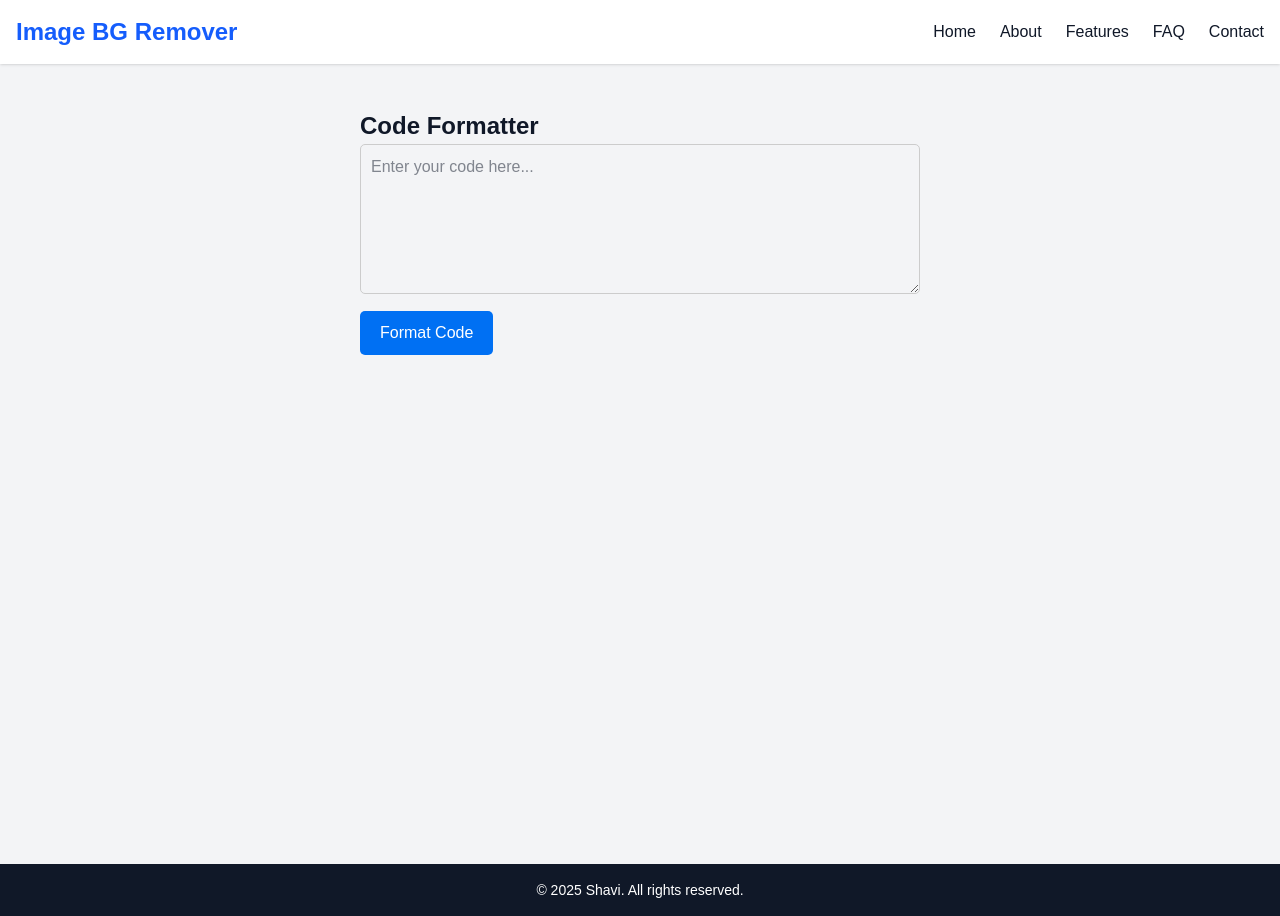
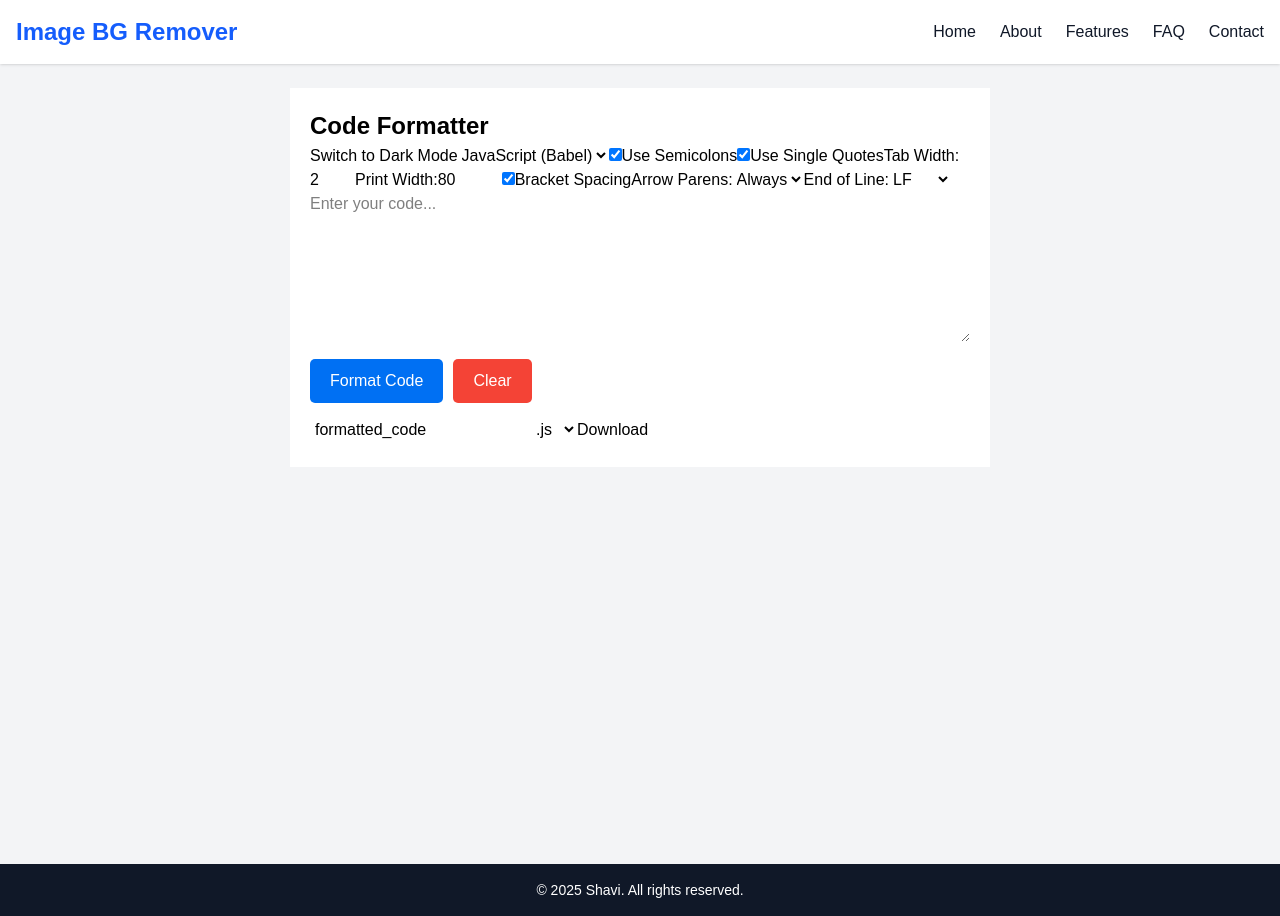
Before and after one commit to MR-SHIV-SHARMA/shavi, a Next.js app: page /projects/code-formatter in a window 1280 px wide. Built offline with nearby package versions, Linux system fonts and the light colour scheme.

Commit message:
feat: enhance code formatter with customizable options and improved UI for better user experience

```diff
--- a/src/app/api/codeFormatter/route.js
+++ b/src/app/api/codeFormatter/route.js
@@ -8,10 +8,16 @@ export async function POST(req) {
       return NextResponse.json({ error: "Code is required" }, { status: 400 });
     }
 
+    const supportedParsers = ["babel", "typescript", "json", "html", "css"];
+    const parser =
+      body.parser && supportedParsers.includes(body.parser)
+        ? body.parser
+        : "babel";
+
     const formattedCode = await prettier.format(body.code, {
-      parser: "babel",
-      semi: true,
-      singleQuote: true,
+      parser,
+      semi: body.semi ?? true,
+      singleQuote: body.singleQuote ?? true,
     });
 
     return NextResponse.json({ formattedCode });
--- a/src/app/projects/code-formatter/page.js
+++ b/src/app/projects/code-formatter/page.js
@@ -1,18 +1,44 @@
 "use client";
+
 import { useState } from "react";
 
 export default function CodeFormatter() {
   const [code, setCode] = useState("");
   const [formattedCode, setFormattedCode] = useState("");
   const [error, setError] = useState(null);
+  const [loading, setLoading] = useState(false);
+  const [copySuccess, setCopySuccess] = useState("");
+  const [parser, setParser] = useState("babel");
+  const [semi, setSemi] = useState(true);
+  const [singleQuote, setSingleQuote] = useState(true);
+  const [tabWidth, setTabWidth] = useState(2);
+  const [bracketSpacing, setBracketSpacing] = useState(true);
+  const [arrowParens, setArrowParens] = useState("always");
+  const [printWidth, setPrintWidth] = useState(80);
+  const [endOfLine, setEndOfLine] = useState("lf");
+  const [theme, setTheme] = useState("light");
+  const [fileName, setFileName] = useState("formatted_code");
+  const [fileExtension, setFileExtension] = useState("js");
 
   const handleFormat = async () => {
     setError(null);
+    setLoading(true);
+    setCopySuccess("");
     try {
       const response = await fetch("/api/codeFormatter", {
         method: "POST",
         headers: { "Content-Type": "application/json" },
-        body: JSON.stringify({ code }),
+        body: JSON.stringify({
+          code,
+          parser,
+          semi,
+          singleQuote,
+          tabWidth,
+          bracketSpacing,
+          arrowParens,
+          printWidth,
+          endOfLine,
+        }),
       });
       const data = await response.json();
 
@@ -20,28 +46,137 @@ export default function CodeFormatter() {
       setFormattedCode(data.formattedCode);
     } catch (err) {
       setError(err.message);
+    } finally {
+      setLoading(false);
     }
   };
 
+  const handleClear = () => {
+    setCode("");
+    setFormattedCode("");
+    setError(null);
+    setCopySuccess("");
+  };
+
+  const handleCopy = () => {
+    navigator.clipboard
+      .writeText(formattedCode)
+      .then(() => {
+        setCopySuccess("Copied to clipboard!");
+        setTimeout(() => setCopySuccess(""), 2000);
+      })
+      .catch(() => setCopySuccess("Failed to copy!"));
+  };
+
+  const handleDownload = () => {
+    const fileNameWithExtension = `${fileName}.${fileExtension}`;
+    const element = document.createElement("a");
+    const file = new Blob([formattedCode], { type: "text/plain" });
+    element.href = URL.createObjectURL(file);
+    element.download = fileNameWithExtension;
+    document.body.appendChild(element);
+    element.click();
+    document.body.removeChild(element);
+  };
+
   return (
-    <div style={{ maxWidth: "600px", margin: "auto", padding: "20px" }}>
+    <div
+      style={{
+        maxWidth: "700px",
+        margin: "auto",
+        padding: "20px",
+        backgroundColor: theme === "dark" ? "#222" : "#fff",
+        color: theme === "dark" ? "#fff" : "#000",
+      }}
+    >
       <h1 style={{ fontSize: "24px", fontWeight: "bold" }}>Code Formatter</h1>
+      <button onClick={() => setTheme(theme === "dark" ? "light" : "dark")}>
+        {theme === "dark" ? "Switch to Light Mode" : "Switch to Dark Mode"}
+      </button>
+
+      <select value={parser} onChange={(e) => setParser(e.target.value)}>
+        <option value="babel">JavaScript (Babel)</option>
+        <option value="typescript">TypeScript</option>
+        <option value="json">JSON</option>
+        <option value="html">HTML</option>
+        <option value="css">CSS</option>
+      </select>
+
+      <label>
+        <input type="checkbox" checked={semi} onChange={() => setSemi(!semi)} />
+        Use Semicolons
+      </label>
+      <label>
+        <input
+          type="checkbox"
+          checked={singleQuote}
+          onChange={() => setSingleQuote(!singleQuote)}
+        />
+        Use Single Quotes
+      </label>
+      <label>
+        Tab Width:
+        <input
+          type="number"
+          value={tabWidth}
+          onChange={(e) => setTabWidth(Number(e.target.value))}
+          min="1"
+          max="8"
+        />
+      </label>
+      <label>
+        Print Width:
+        <input
+          type="number"
+          value={printWidth}
+          onChange={(e) => setPrintWidth(Number(e.target.value))}
+          min="20"
+          max="120"
+        />
+      </label>
+      <label>
+        <input
+          type="checkbox"
+          checked={bracketSpacing}
+          onChange={() => setBracketSpacing(!bracketSpacing)}
+        />
+        Bracket Spacing
+      </label>
+      <label>
+        Arrow Parens:
+        <select
+          value={arrowParens}
+          onChange={(e) => setArrowParens(e.target.value)}
+        >
+          <option value="always">Always</option>
+          <option value="avoid">Avoid</option>
+        </select>
+      </label>
+      <label>
+        End of Line:
+        <select
+          value={endOfLine}
+          onChange={(e) => setEndOfLine(e.target.value)}
+        >
+          <option value="lf">LF</option>
+          <option value="crlf">CRLF</option>
+          <option value="cr">CR</option>
+          <option value="auto">Auto</option>
+        </select>
+      </label>
+
       <textarea
         value={code}
         onChange={(e) => setCode(e.target.value)}
-        placeholder="Enter your code here..."
-        style={{
-          width: "100%",
-          height: "150px",
-          padding: "10px",
-          borderRadius: "5px",
-          border: "1px solid #ccc",
-        }}
+        placeholder="Enter your code..."
+        style={{ width: "100%", height: "150px" }}
       />
+
+      <div style={{ display: "flex", gap: "10px", marginTop: "10px" }}>
         <button
           onClick={handleFormat}
+          disabled={loading}
           style={{
-          marginTop: "10px",
             padding: "10px 20px",
             backgroundColor: "#0070f3",
             color: "white",
@@ -50,22 +185,75 @@ export default function CodeFormatter() {
             cursor: "pointer",
           }}
         >
-        Format Code
+          {loading ? "Formatting..." : "Format Code"}
         </button>
-      {error && <p style={{ color: "red" }}>{error}</p>}
+        <button
+          onClick={handleClear}
+          style={{
+            padding: "10px 20px",
+            backgroundColor: "#f44336",
+            color: "white",
+            border: "none",
+            borderRadius: "5px",
+            cursor: "pointer",
+          }}
+        >
+          Clear
+        </button>
+      </div>
+
+      <div style={{ marginTop: "10px" }}>
+        <input
+          type="text"
+          value={fileName}
+          onChange={(e) => setFileName(e.target.value)}
+          placeholder="File Name"
+          style={{ padding: "5px", marginRight: "5px" }}
+        />
+        <select
+          value={fileExtension}
+          onChange={(e) => setFileExtension(e.target.value)}
+        >
+          <option value="js">.js</option>
+          <option value="jsx">.jsx</option>
+          <option value="ts">.ts</option>
+          <option value="tsx">.tsx</option>
+        </select>
+        <button onClick={handleDownload}>Download</button>
+      </div>
+
       {formattedCode && (
+        <div style={{ position: "relative", marginTop: "10px" }}>
+          <button
+            onClick={handleCopy}
+            style={{
+              position: "absolute",
+              right: "10px",
+              top: "10px",
+              backgroundColor: "#0070f3",
+              color: "white",
+              padding: "5px 10px",
+              border: "none",
+              borderRadius: "5px",
+              cursor: "pointer",
+            }}
+          >
+            Copy
+          </button>
           <pre
             style={{
-            marginTop: "10px",
+              backgroundColor: "#eee",
               padding: "10px",
-            backgroundColor: "#f4f4f4",
-            borderRadius: "5px",
-            overflowX: "auto",
+              minHeight: "100px",
             }}
           >
             {formattedCode}
           </pre>
+        </div>
       )}
+
+      {error && <p style={{ color: "red" }}>{error}</p>}
+      {copySuccess && <p style={{ color: "green" }}>{copySuccess}</p>}
     </div>
   );
 }
```
Lines whose indentation alone changed are shown as unchanged.
